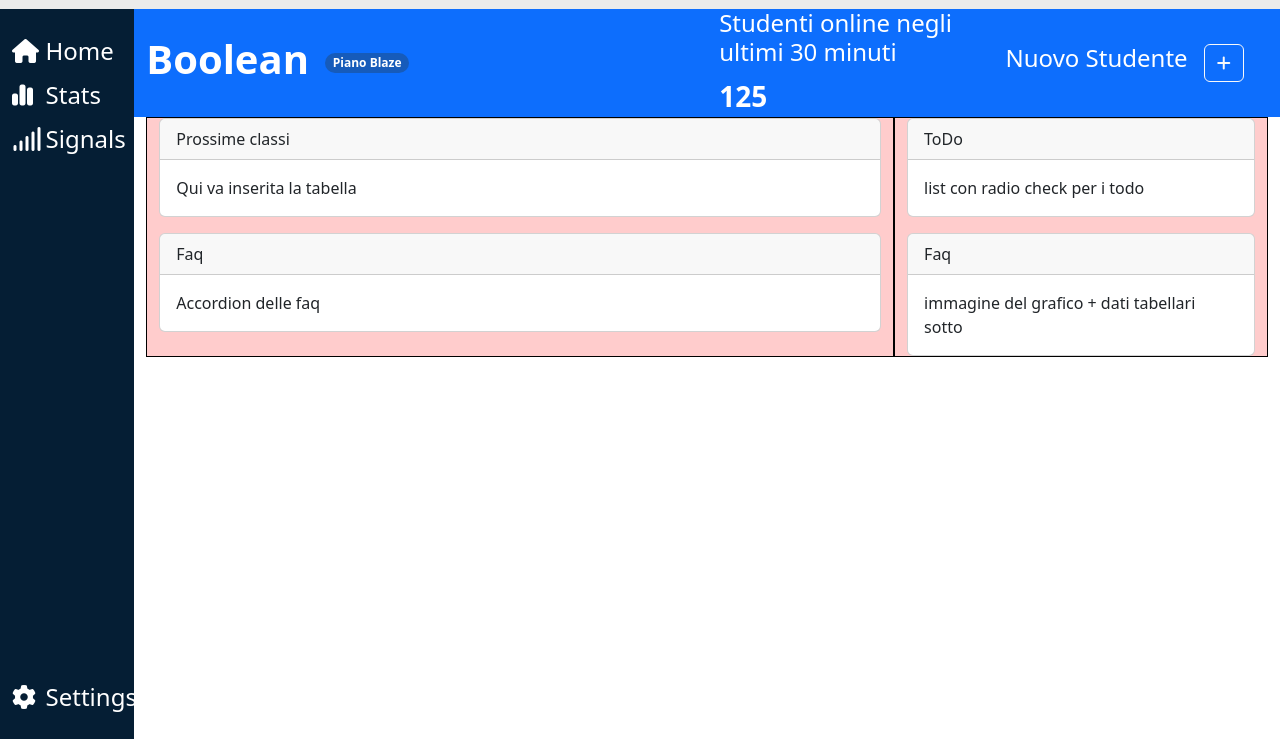
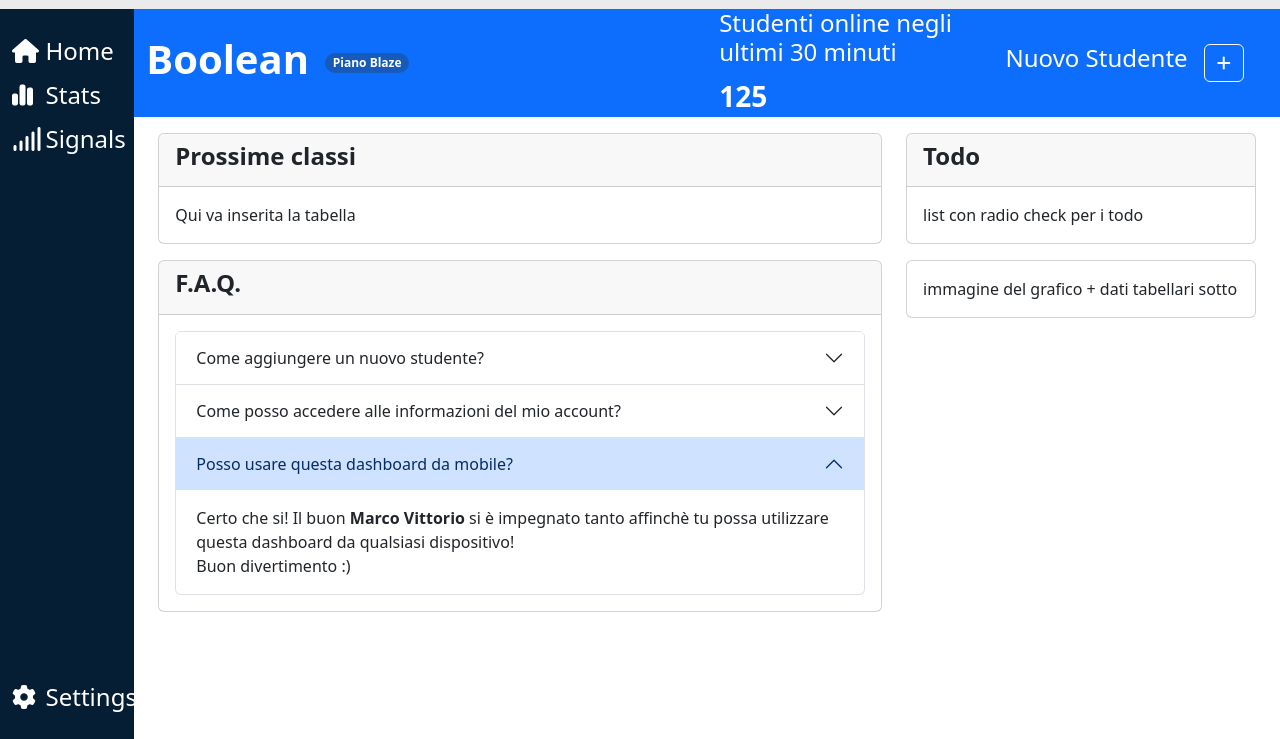
Before and after one commit to MarcoMazzilli/html-css-bootstrap-dashboard, a plain HTML site: page index.html in a window 1280 px wide. Shown: the part 61-800 px from the top of the page. Drawn offline with nearby package versions, Linux system fonts and the light colour scheme.

Commit message:
[Add] Accordion .col f.a.q.

```diff
--- a/index.html
+++ b/index.html
@@ -120,14 +120,14 @@
         <div class="container-fluid">
           <div class="row-cols-1 d-flex flex-wrap">
 
-            <div class="col col-lg-8 debug">  <!--ProssimeClassi ~ F.A.Q.-->
+            <div class="col my-3 col-lg-8">  <!--ProssimeClassi ~ F.A.Q.-->
               <div class="container-fluid">
                 <div class="row row-cols-1 gap-3">
 
                   <div id="classi" class="col"> <!--col classi-->
                     <div class="card">
                       <div class="card-header">
-                          Prossime classi
+                          <h4 class="fw-semibold">Prossime classi</h4>
                       </div>
                       <div class="card-body">
                         Qui va inserita la tabella
@@ -138,10 +138,87 @@
                   <div id="faq" class="col"> <!--col faq-->
                     <div class="card">
                       <div class="card-header">
-                          Faq
+                        <h4 class="fw-semibold">F.A.Q.</h4>
                       </div>
                       <div class="card-body">
-                        Accordion delle faq
+                        <div class="accordion" id="accordionExample">
+                          <div class="accordion-item">
+                            <h2 class="accordion-header" id="headingOne">
+                              <button
+                                class="accordion-button collapsed"
+                                type="button"
+                                data-bs-toggle="collapse"
+                                data-bs-target="#collapseOne"
+                                aria-expanded="false"
+                                aria-controls="collapseOne"
+                              >
+                                Come aggiungere un nuovo studente?
+                              </button>
+                            </h2>
+                            <div
+                              id="collapseOne"
+                              class="accordion-collapse collapse"
+                              aria-labelledby="headingOne"
+                              data-bs-parent="#accordionExample"
+                              style=""
+                            >
+                              <div class="accordion-body">
+                                Clicca sul <strong>+</strong> in alto nella sezione blu.
+                              </div>
+                            </div>
+                          </div>
+                          <div class="accordion-item">
+                            <h2 class="accordion-header" id="headingTwo">
+                              <button
+                                class="accordion-button collapsed"
+                                type="button"
+                                data-bs-toggle="collapse"
+                                data-bs-target="#collapseTwo"
+                                aria-expanded="false"
+                                aria-controls="collapseTwo"
+                              >
+                                Come posso accedere alle informazioni del mio account?
+                              </button>
+                            </h2>
+                            <div
+                              id="collapseTwo"
+                              class="accordion-collapse collapse"
+                              aria-labelledby="headingTwo"
+                              data-bs-parent="#accordionExample"
+                              style=""
+                            >
+                              <div class="accordion-body">
+                                Clicca sull'<strong>icona della campanella</strong>.
+                              </div>
+                            </div>
+                          </div>
+                          <div class="accordion-item">
+                            <h2 class="accordion-header" id="headingThree">
+                              <button
+                                class="accordion-button"
+                                type="button"
+                                data-bs-toggle="collapse"
+                                data-bs-target="#collapseThree"
+                                aria-expanded="true"
+                                aria-controls="collapseThree"
+                              >
+                                Posso usare questa dashboard da mobile?
+                              </button>
+                            </h2>
+                            <div
+                              id="collapseThree"
+                              class="accordion-collapse collapse show"
+                              aria-labelledby="headingThree"
+                              data-bs-parent="#accordionExample"
+                              style=""
+                            >
+                              <div class="accordion-body">
+                                Certo che si! Il buon <strong>Marco Vittorio</strong> si &egrave; impegnato tanto affinch&egrave; tu possa utilizzare questa dashboard da qualsiasi dispositivo! <br>
+                                Buon divertimento :)
+                              </div>
+                            </div>
+                          </div>
+                        </div>
                       </div>
                     </div>
                   </div>
@@ -150,14 +227,14 @@
               </div>
             </div>
 
-            <div class="col col-lg-4 debug">  <!-- ToDo ~ Chart -->
+            <div class="col my-3 col-lg-4">  <!-- ToDo ~ Chart -->
               <div class="container-fluid">
                 <div class="row row-cols-1 gap-3">
 
                   <div id="classi" class="col"> <!--col todo-->
                     <div class="card">
                       <div class="card-header">
-                          ToDo
+                        <h4 class="fw-semibold">Todo</h4>
                       </div>
                       <div class="card-body">
                         list con radio check per i todo
@@ -167,9 +244,6 @@
 
                   <div id="faq" class="col"> <!--col chart-->
                     <div class="card">
-                      <div class="card-header">
-                          Faq
-                      </div>
                       <div class="card-body">
                         immagine del grafico + dati tabellari sotto
                       </div>
```
